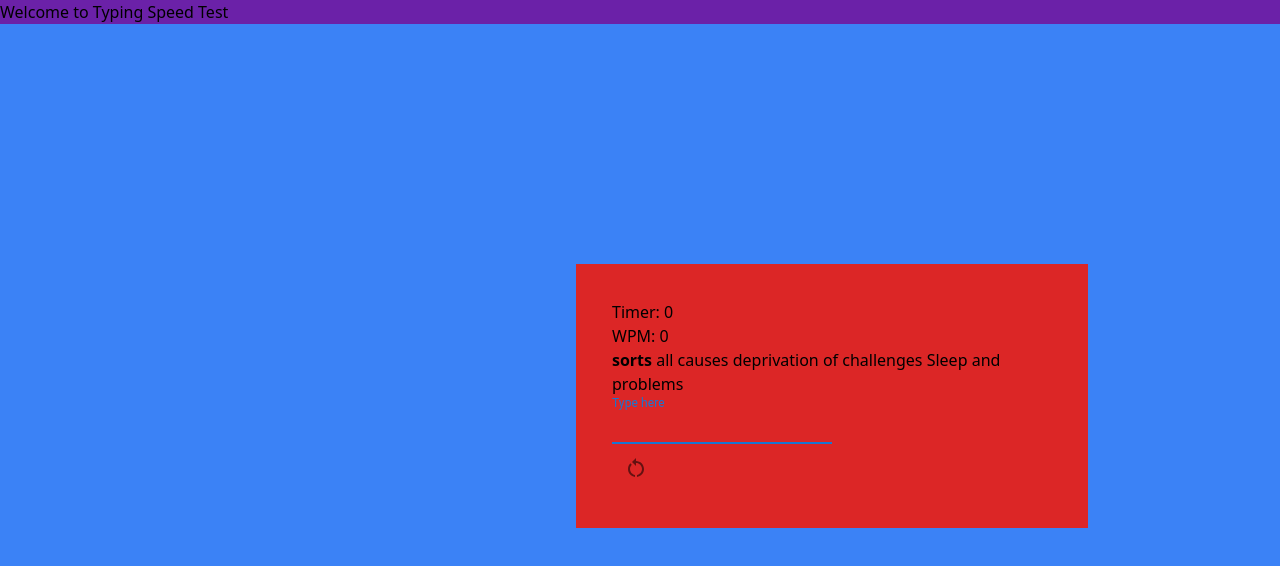
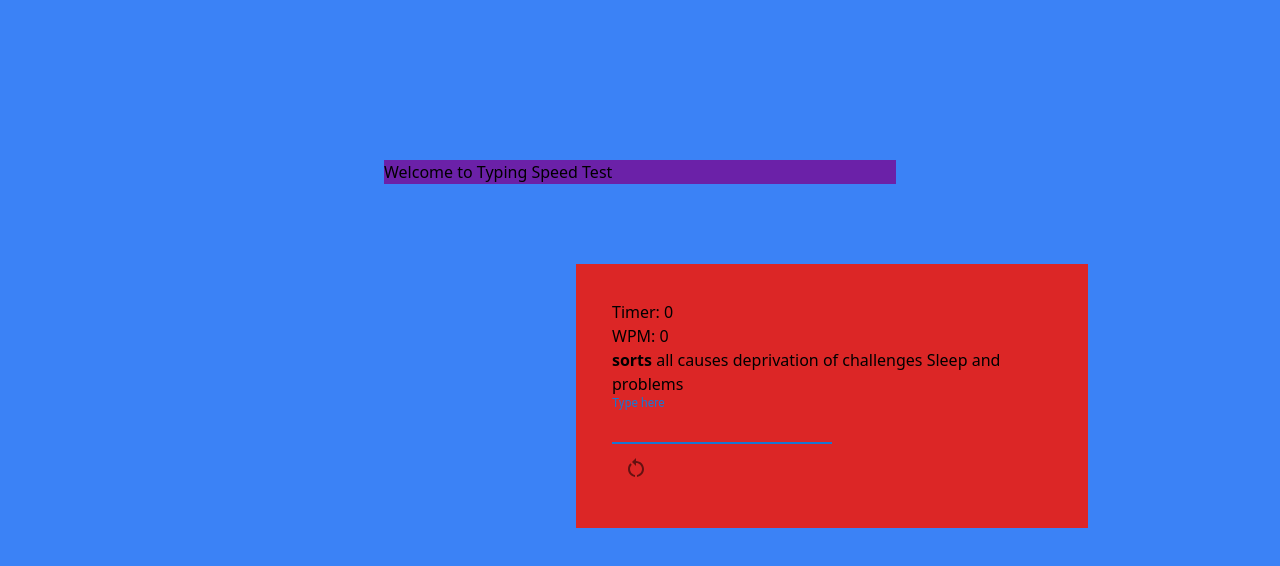
Before and after one commit to albert-dinh-01/TypingTest, a React (Create React App) app in the folder front/: page / in a window 1280 px wide. Shown: the top 566 px of the page. Built offline with nearby package versions, Linux system fonts and the light colour scheme.

Commit message:
Added the header for the app

```diff
--- a/front/src/components/WelcomeText/WelcomeText.tsx
+++ b/front/src/components/WelcomeText/WelcomeText.tsx
@@ -2,7 +2,10 @@ import React from "react";
 
 const WelcomeText = () => {
 	return (
-		<div className="relative bg-purple-800 top-[0px]" id="welcomeContainer">
+		<div
+			className="relative bg-purple-800 top-[20%] left-[30%] w-auto max-w-[40%]"
+			id="welcomeContainer"
+		>
 			<p className="" id="welcomeText">
 				Welcome to Typing Speed Test
 			</p>
```
